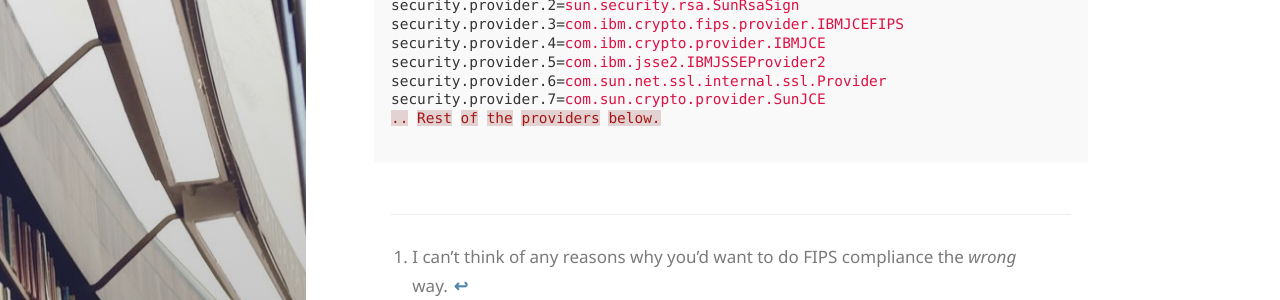
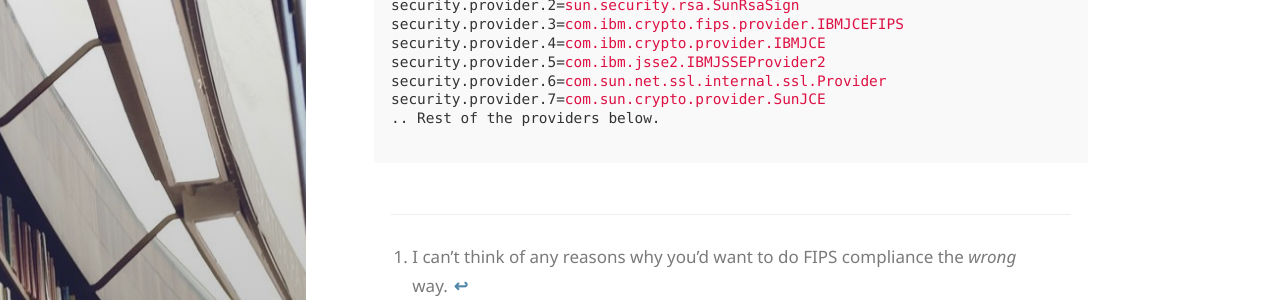
Before and after one commit to quotidian-ennui/quotidian-ennui.github.io, a Jekyll site: the page built from _posts/2014-05-23-adapter-fips.markdown, in a window 1280 px wide and 1400 px high, scrolled down 1950 px. Shown: the part 387-687 px from the top of the window. Built offline with Jekyll 4.4.1, drawn with Linux system fonts in a browser that asks for light colours; some web fonts are replaced.

Commit message:
Removed .err highlight so that we {% highlight console %} works how I want.

```diff
--- a/_sass/_syntax.scss
+++ b/_sass/_syntax.scss
@@ -4,7 +4,7 @@
  */
 
 .highlight .c { color: #999988; font-style: italic; }
-.highlight .err { color: #a61717; background-color: #e3d2d2; }
+/* .highlight .err { color: #a61717; background-color: #e3d2d2; } */
 .highlight .k { font-weight: bold; }
 .highlight .o { font-weight: bold; }
 .highlight .cm { color: #999988; font-style: italic; }
```
